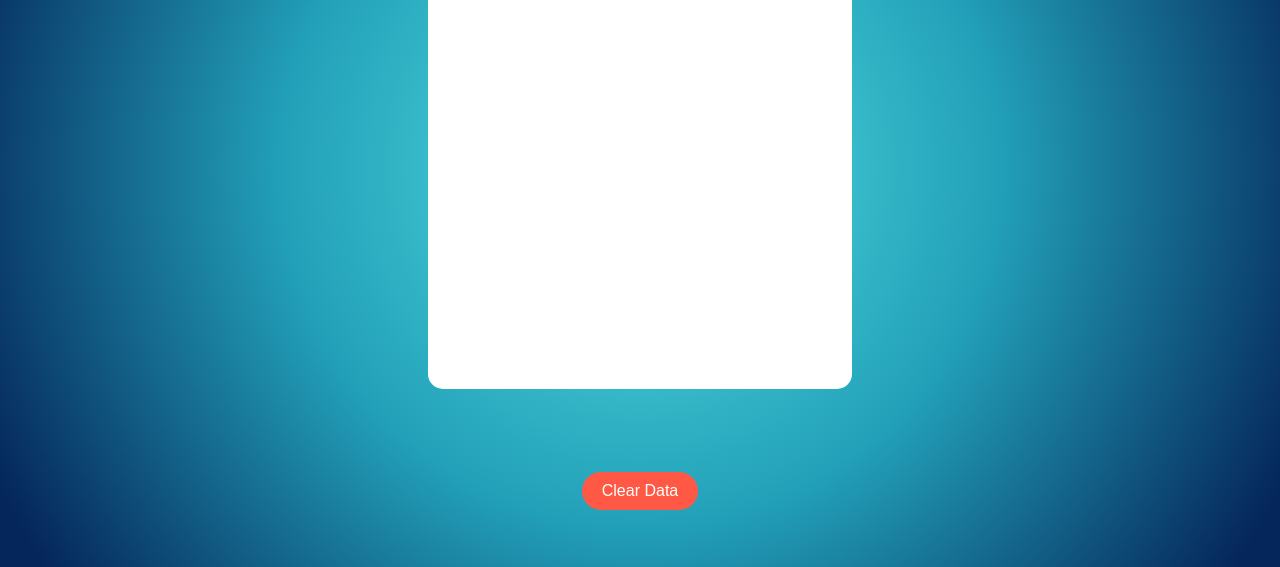
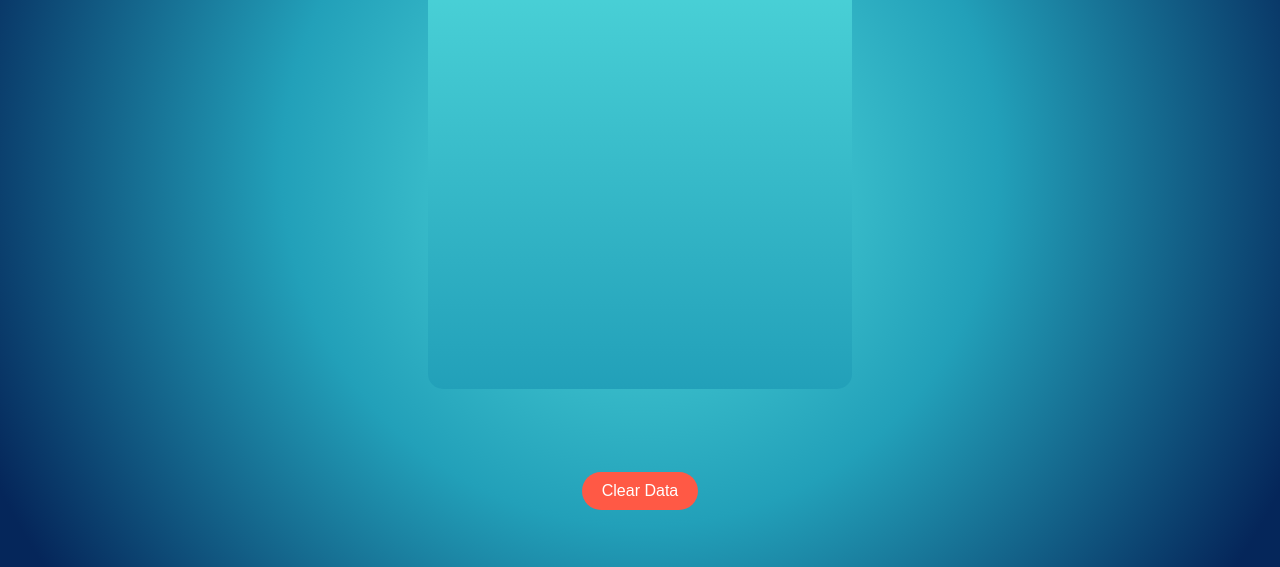
Before and after one commit to surendraguna/ToDoList, a plain HTML site: page index.html in a window 1280 px wide. Shown: the part 233-800 px from the top of the page. Drawn offline with Linux system fonts and the light colour scheme.

Commit message:
Modified

```diff
--- a/style.css
+++ b/style.css
@@ -17,7 +17,8 @@ body{
 
 .container{
     margin-top: 75px;
-    background-color: white;
+
+    background: linear-gradient(180deg, #55dfdf, #22a0b9);
     width: 30vw;
     height: 60vh;
     text-align: center;
```
Also changed, not shown: index.html (+1 -1 lines).
